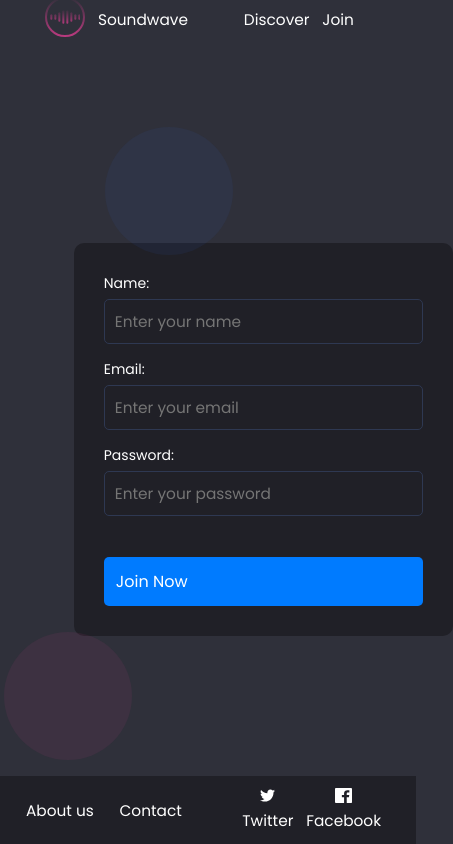
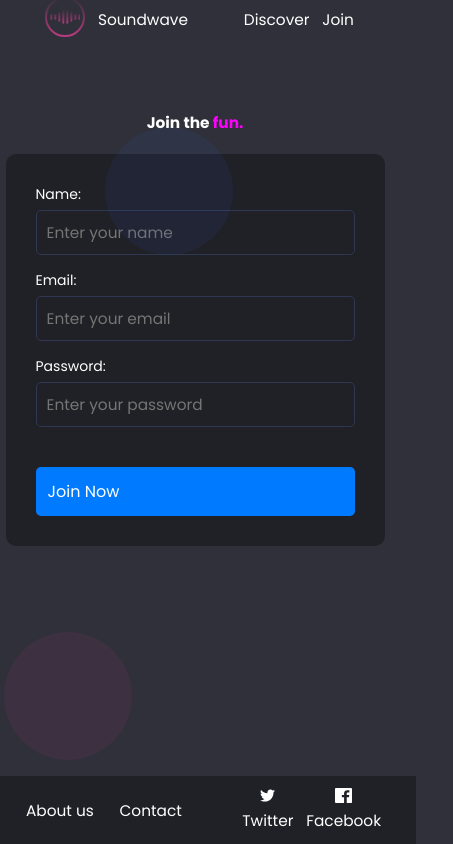
Before and after one commit to PaolaAMoralesP/SoundWave, a React (Vite) app: page /Join in a window 390 px wide. Shown: the whole page, 453 px wide, since content can reach past the window. Built offline with nearby package versions, Linux system fonts and the light colour scheme.

Commit message:
fixing css responsive

```diff
--- a/src/components/Mains/Main_Join/main_join.css
+++ b/src/components/Mains/Main_Join/main_join.css
@@ -1,26 +1,20 @@
-  .main {
-    display: flex;
-    align-items: center;
-    justify-content: center;
-    height: 100vh;
-    position: relative;
-  }
-
   .content-main {
     display: flex;
     width: 70%;
-    border: 2px solid transparent;
-    justify-content: space-between;
+    justify-content: center;
     align-items: center;
+    height: fit-content;
+    margin-top: 4rem;
   }
 
   .content-text {
     width: 50%;
+    max-width: 600px;
     font-size: 50px;
     font-weight: 800;
     padding: 20px;
     display: flex;
-    flex-direction: column; /*column*/
+    flex-direction: column;
     align-items: center;
     justify-content: center;
   }
@@ -31,59 +25,12 @@
 
   .highlight {
     color: #ff00ff;
-  } */
-
-  /* Formulario */
-  /* .form-section {
-    width: 50%;
-    display: flex;
-    align-items: center;
-    justify-content: center;
   }
 
-  .form-container {
-    background-color: #202027;
-    padding: 30px;
-    border-radius: 10px;
-    width: 350px;
-    display: flex;
+
+  @media screen and (max-width:700px) {
+    .content-main {
     flex-direction: column;
+
   }
-
-  .input-container {
-    display: flex;
-    flex-direction: column;
-    margin-bottom: 15px;
-  }
-
-  .input-container label {
-    margin-bottom: 5px;
-    font-size: 14px;
-  }
-
-  .input-container input {
-    padding: 10px;
-    border: 1px solid #2e3852;
-    border-radius: 5px;
-    background-color: #202027;
-    color: white;
-    &:focus{
-        background-color: #596da0;
     }
-  }
-
-  .submit-button {
-    width: 100%;
-    background-color: #007bff;
-    color: white;
-    padding: 12px;
-    border: none;
-    border-radius: 5px;
-    cursor: pointer;
-    font-size: 16px;
-    transition: background 0.3s ease;
-  }
-
-  .submit-button:hover {
-    background-color: ##2180d8;
-  } */
--- a/src/components/Mains/Main_app/main.css
+++ b/src/components/Mains/Main_app/main.css
@@ -5,7 +5,7 @@
 
 main {
     width: 100%;
-    min-height: 800px;
+    height: 90vh;
     display: flex;
     justify-content: space-evenly;
 
```
